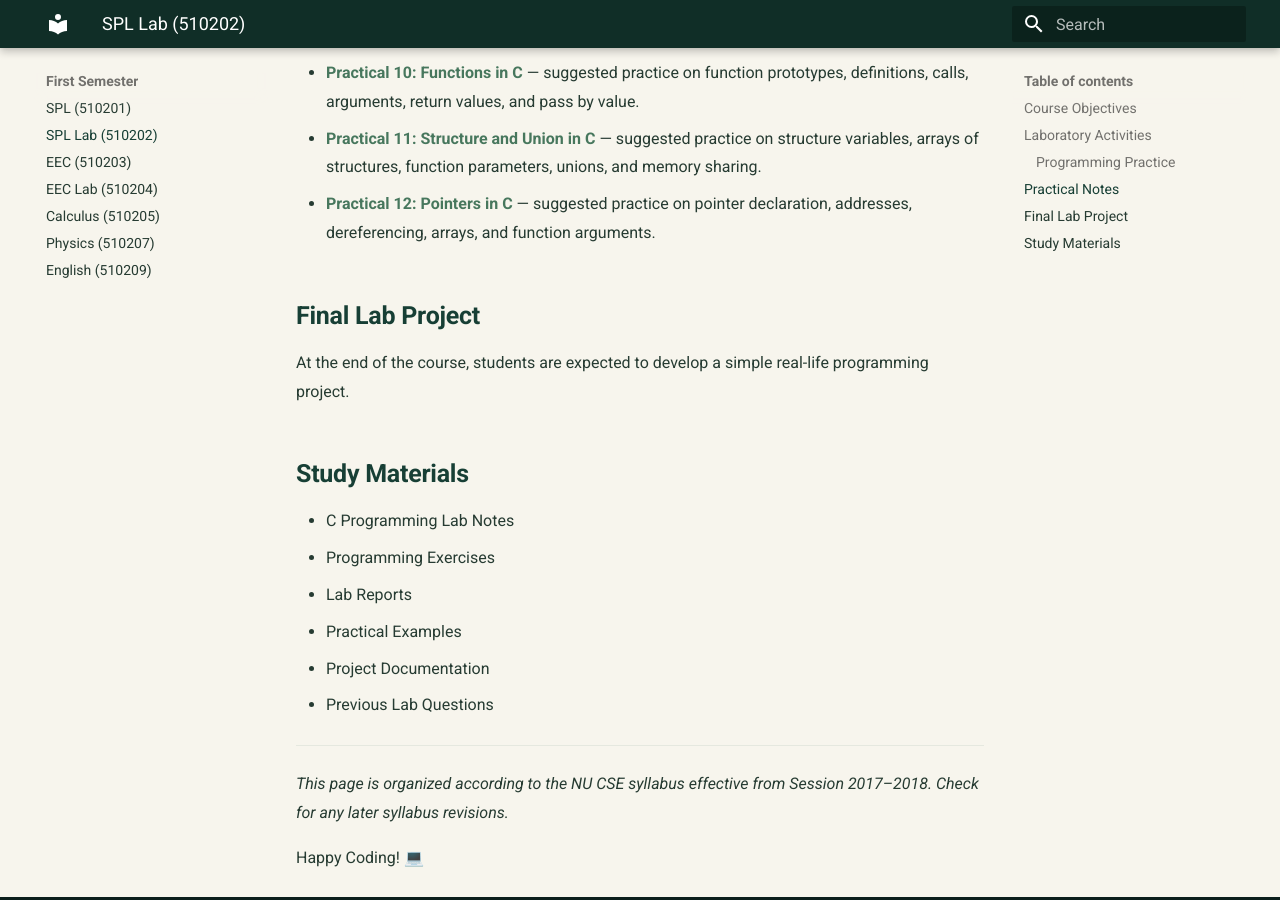
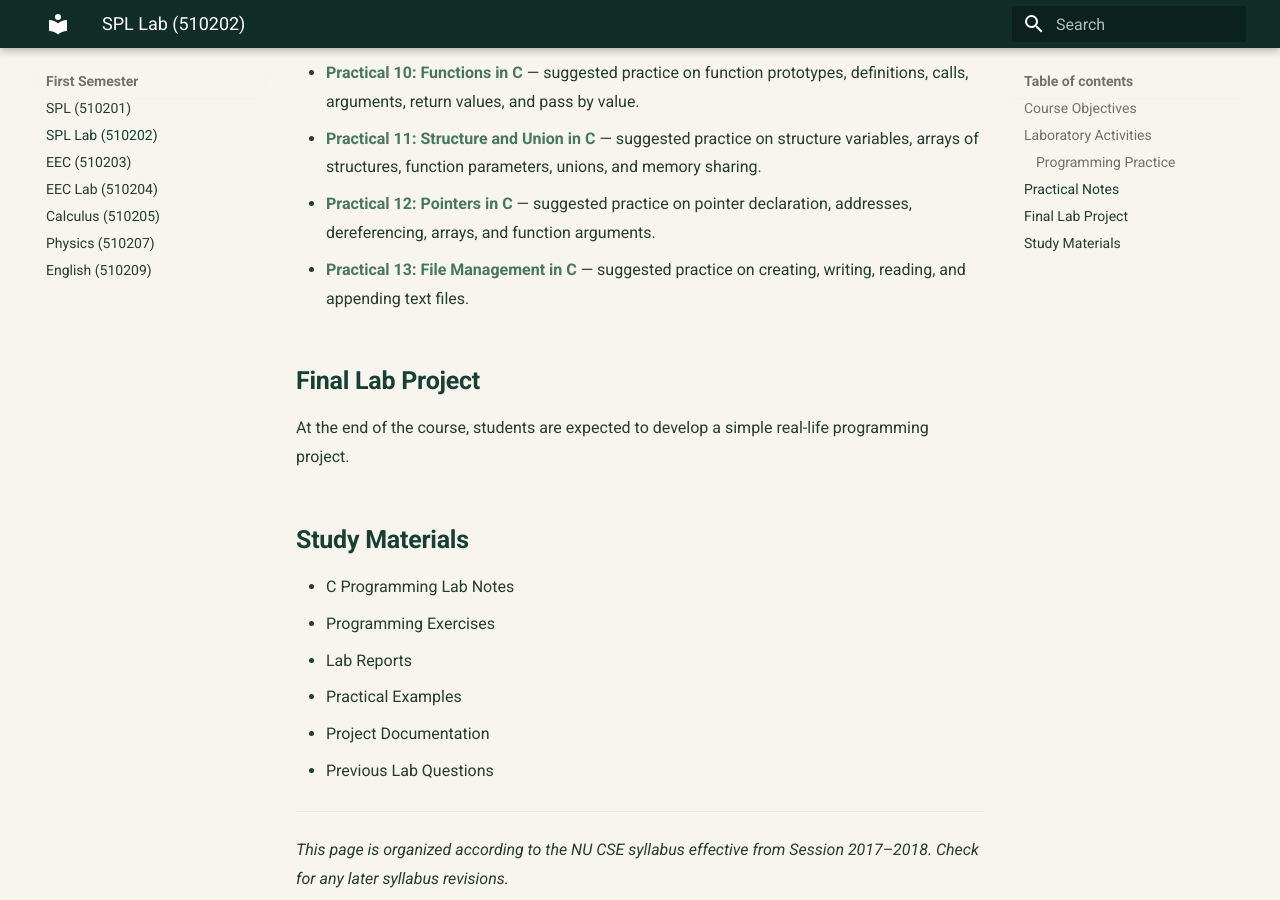
Before and after one commit to taimiyatahsin0-png/nu-cse-notes-store, an MkDocs documentation site: the page built from docs/subjects/spl-lab/index.md, in a window 1280 px wide and 900 px high, scrolled down 1791 px. Built offline with MkDocs 1.6.1 and Material for MkDocs 9.7.7, drawn with Linux system fonts in a browser that asks for light colours.

Commit message:
Add Practical 13 to SPL Lab index

```diff
--- a/docs/subjects/spl-lab/index.md
+++ b/docs/subjects/spl-lab/index.md
@@ -45,6 +45,7 @@ Students will regularly solve programming problems to improve their practical pr
 - [Practical 10: Functions in C](10-functions-in-c.md) — suggested practice on function prototypes, definitions, calls, arguments, return values, and pass by value.
 - [Practical 11: Structure and Union in C](11-structure-and-union.md) — suggested practice on structure variables, arrays of structures, function parameters, unions, and memory sharing.
 - [Practical 12: Pointers in C](12-pointers-in-c.md) — suggested practice on pointer declaration, addresses, dereferencing, arrays, and function arguments.
+- [Practical 13: File Management in C](13-file-management-in-c.md) — suggested practice on creating, writing, reading, and appending text files.
 
 ## Final Lab Project
 
```
